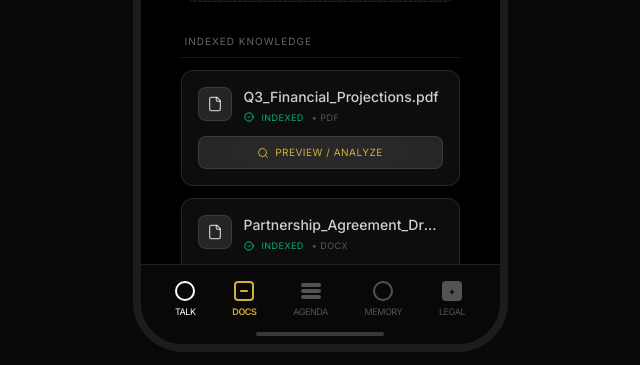
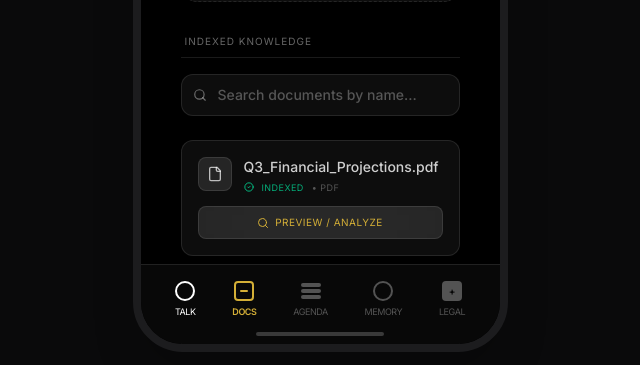
Before and after one commit to eburondeveloperph-gif/automate, a React (Vite) app: page / in a window 1280 px wide. Both pictures are taken after a click on the element "DOCS". Shown: the part 382-747 px from the top of the page, without its empty margins (320-960 px from the left). Built offline with nearby package versions, Linux system fonts and the light colour scheme; no server answers; a web font is replaced by a local one.

Commit message:
feat(DocsScreen): Add document search functionality
Introduces a search input to filter the displayed documents by name. This enhancement allows users to quickly find specific documents within their indexed knowledge base.

```diff
--- a/src/screens/DocsScreen.tsx
+++ b/src/screens/DocsScreen.tsx
@@ -22,12 +22,17 @@ export default function DocsScreen() {
   ]);
 
   const [previewDocId, setPreviewDocId] = useState<number | null>(null);
+  const [searchQuery, setSearchQuery] = useState('');
 
   const getPreviewText = (id: number, name: string) => {
     return MOCK_CONTENT[id] || `[System Extract]\n\nDocument: ${name}\nStatus: Actively monitored by Beatrice.\n\nExtracting primary context variables... The full unstructured matrix is stored in the cold layer. Please ask Beatrice specific questions about this document's contents.`;
   };
 
   const previewDoc = docs.find(d => d.id === previewDocId);
+
+  const filteredDocs = docs.filter(doc =>
+    doc.name.toLowerCase().includes(searchQuery.toLowerCase())
+  );
 
   return (
     <div className="flex flex-col h-full px-4 pt-4 gap-6 relative">
@@ -47,11 +52,44 @@ export default function DocsScreen() {
       </div>
 
       <div className="flex flex-col gap-3 mt-2 shrink-0">
-        <h3 className="text-[10px] uppercase tracking-widest text-white/40 px-1 border-b border-white/10 pb-2">Indexed Knowledge</h3>
+        <div className="flex items-center justify-between px-1 border-b border-white/10 pb-2 mb-1">
+          <h3 className="text-[10px] uppercase tracking-widest text-white/40">Indexed Knowledge</h3>
+        </div>
 
-        {docs.map(doc => (
-          <div key={doc.id} className="glass-panel rounded-xl p-4 flex flex-col gap-3 group relative overflow-hidden">
-            <div className="flex items-start gap-3">
+        {/* Search Bar */}
+        <div className="relative shrink-0 mb-3">
+          <div className="absolute inset-y-0 left-0 pl-3 flex items-center pointer-events-none">
+            <Search size={14} className="text-white/40" />
+          </div>
+          <input
+            type="text"
+            placeholder="Search documents by name..."
+            value={searchQuery}
+            onChange={(e) => setSearchQuery(e.target.value)}
+            className="w-full bg-white/5 border border-white/10 rounded-xl py-2.5 pl-9 pr-8 text-sm font-medium text-white placeholder:text-white/30 focus:outline-none focus:border-[#D4AF37]/50 transition-colors"
+          />
+          {searchQuery && (
+            <button
+              onClick={() => setSearchQuery('')}
+              className="absolute inset-y-0 right-0 pr-3 flex items-center text-white/40 hover:text-white transition-colors"
+            >
+              <X size={14} />
+            </button>
+          )}
+        </div>
+
+        {filteredDocs.length === 0 ? (
+          <motion.div
+            initial={{ opacity: 0 }}
+            animate={{ opacity: 1 }}
+            className="text-xs text-white/40 text-center py-8 border border-dashed border-white/10 rounded-2xl"
+          >
+            No documents match your search.
+          </motion.div>
+        ) : (
+          filteredDocs.map(doc => (
+            <div key={doc.id} className="glass-panel rounded-xl p-4 flex flex-col gap-3 group relative overflow-hidden">
+              <div className="flex items-start gap-3">
               <div className="p-2 glass-panel-heavy rounded-lg text-white/70">
                 <File size={16} />
               </div>
@@ -75,7 +113,7 @@ export default function DocsScreen() {
               </button>
             </div>
           </div>
-        ))}
+        )))}
       </div>
 
       {/* Document Preview Overlay */}
```
